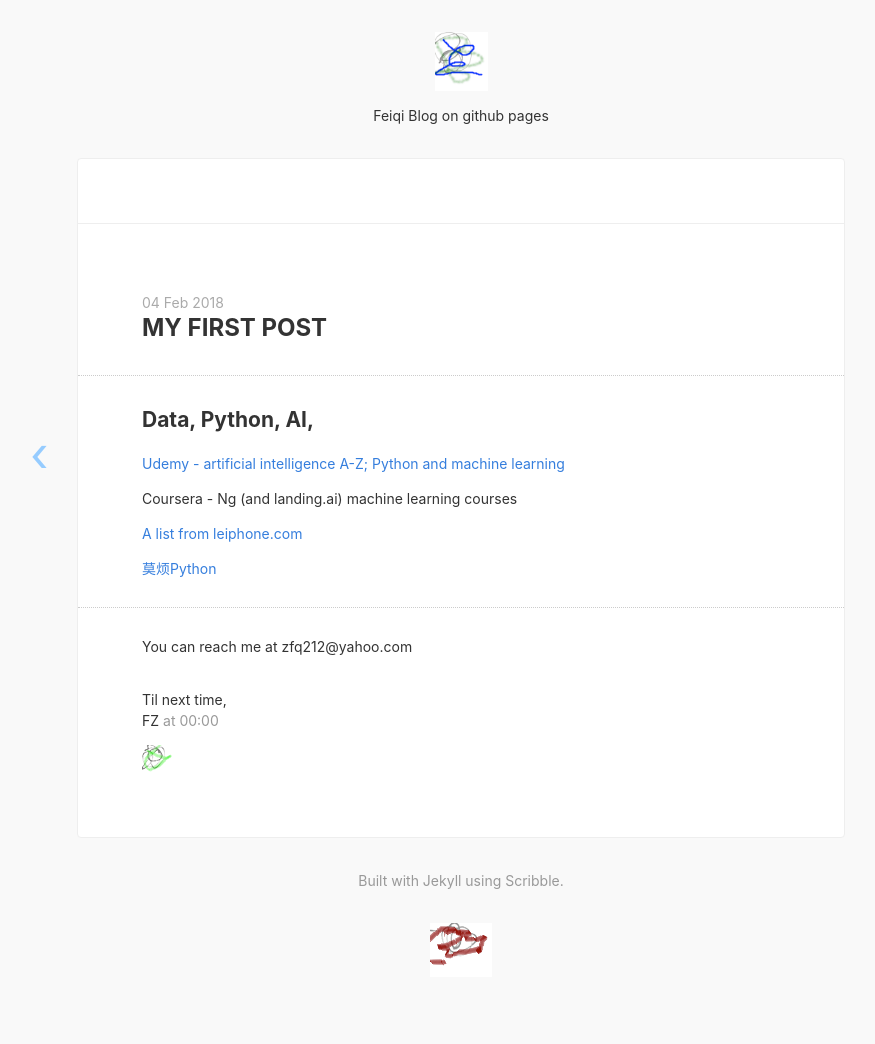
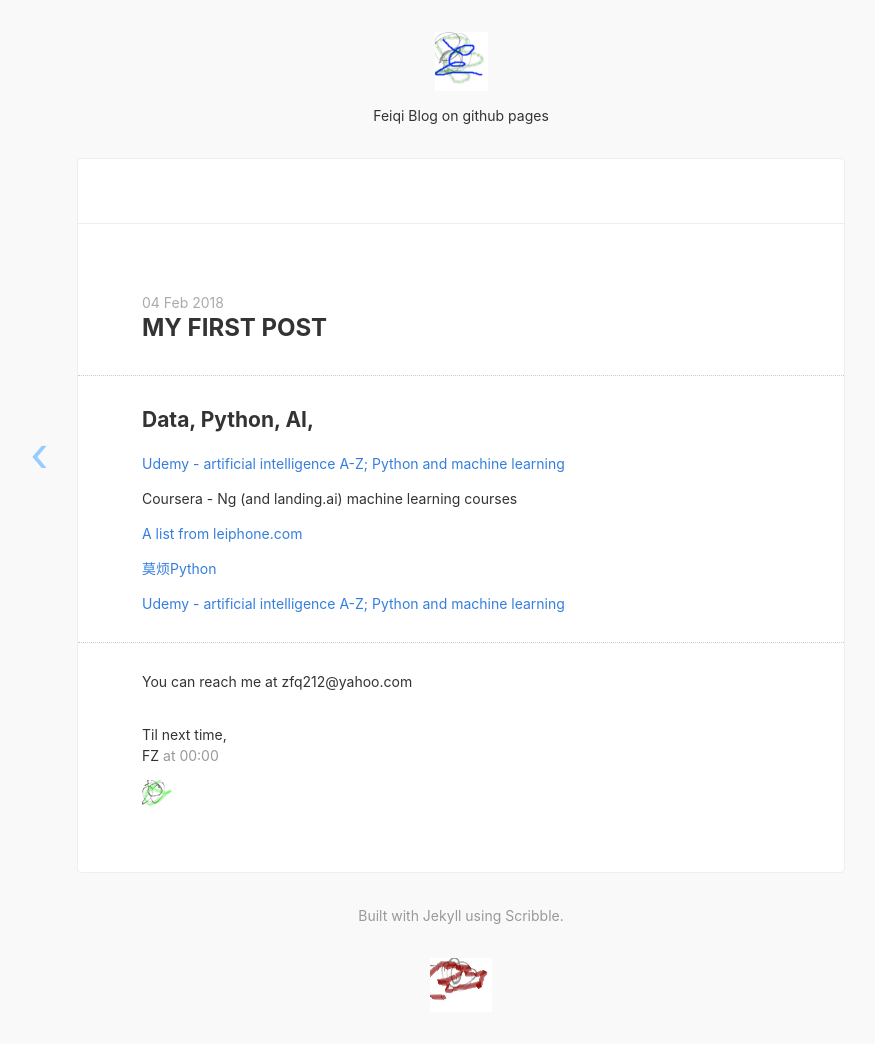
Before and after one commit to zfq212git/zfq212git.github.io, a Jekyll site: the page built from _posts/2018-02-04-test1-firstPost.md, in a window 1280 px wide. Shown: the whole page, without its empty margins (179-1054 px from the left). Built offline with Jekyll 4.4.1, drawn with Linux system fonts in a browser that asks for light colours; nearby versions of some CDN libraries; before the commit the page ends 1009 px from its top, so only the background shows below that.

Commit message:
Update 2018-02-04-test1-firstPost.md

```diff
--- a/_posts/2018-02-04-test1-firstPost.md
+++ b/_posts/2018-02-04-test1-firstPost.md
@@ -17,5 +17,8 @@
 
 [莫烦Python](https://morvanzhou.github.io/)
 
+[Udemy - artificial intelligence A-Z; Python and machine learning](https://www.udemy.com/home/my-courses/learning/)
+
+
 ---
 You can reach me at zfq212@yahoo.com
```
